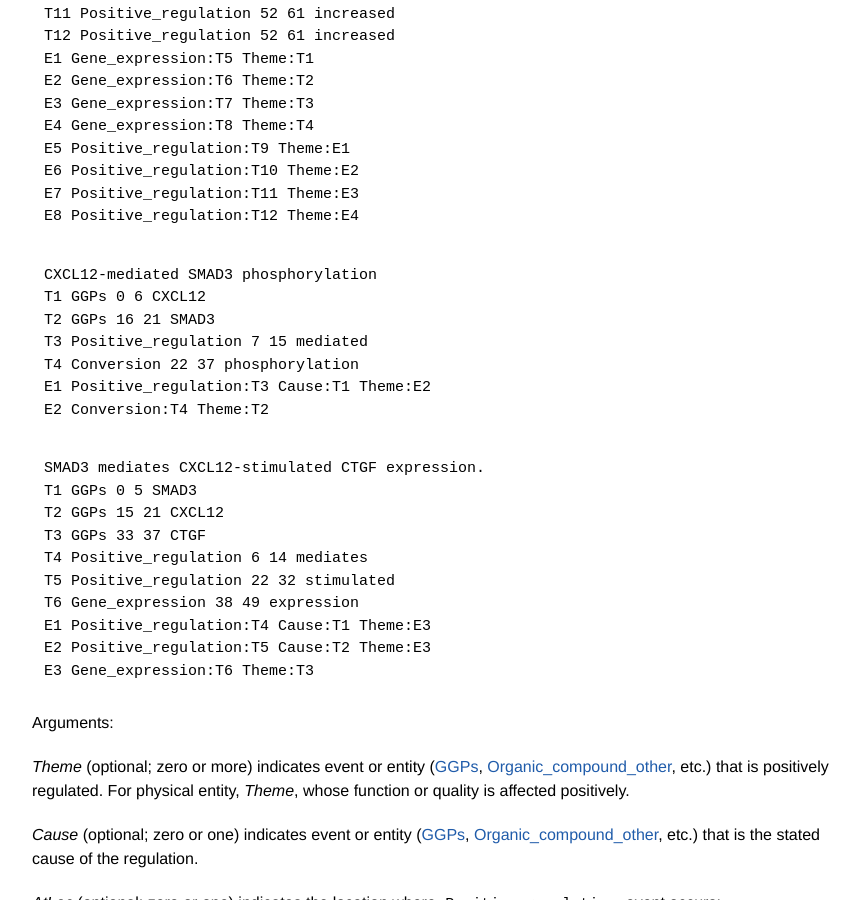
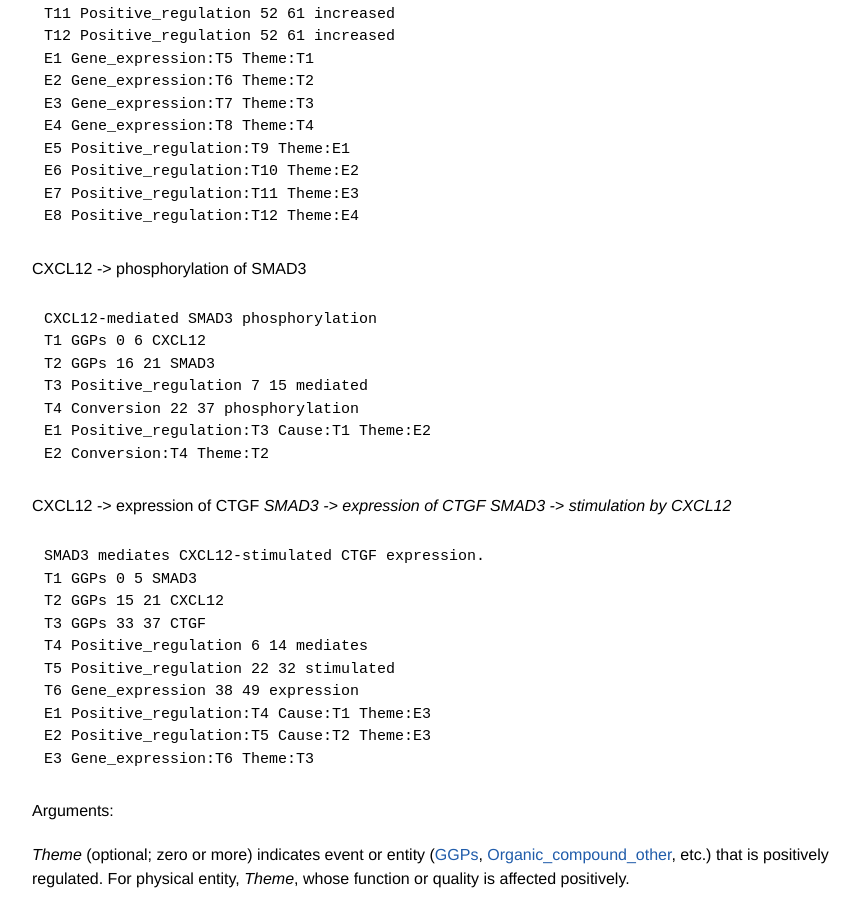
Before and after one commit to ezcatdb/molbiol_lung_corpus-guidelines, a Jekyll site: the page built from _event/Positive_regulation.md, in a window 1280 px wide and 900 px high, scrolled down 980 px. Shown: the whole window, without its empty margins (208-1068 px from the left). Built offline with Jekyll 4.4.1, drawn with Linux system fonts in a browser that asks for light colours.

Commit message:
additional explanation of samples in Positive_regulation.md

```diff
--- a/_event/Positive_regulation.md
+++ b/_event/Positive_regulation.md
@@ -53,6 +53,8 @@ E6 Positive_regulation:T10 Theme:E2
 E7 Positive_regulation:T11 Theme:E3
 E8 Positive_regulation:T12 Theme:E4
 ~~~
+
+CXCL12 -> phosphorylation of SMAD3
 ~~~ ann
 CXCL12-mediated SMAD3 phosphorylation
 T1 GGPs 0 6 CXCL12
@@ -62,6 +64,11 @@ T4 Conversion 22 37 phosphorylation
 E1 Positive_regulation:T3 Cause:T1 Theme:E2
 E2 Conversion:T4 Theme:T2
 ~~~
+
+
+CXCL12 -> expression of CTGF
+*SMAD3 -> expression of CTGF*
+*SMAD3 -> stimulation by CXCL12*
 ~~~ ann
 SMAD3 mediates CXCL12-stimulated CTGF expression.
 T1 GGPs 0 5 SMAD3
```
